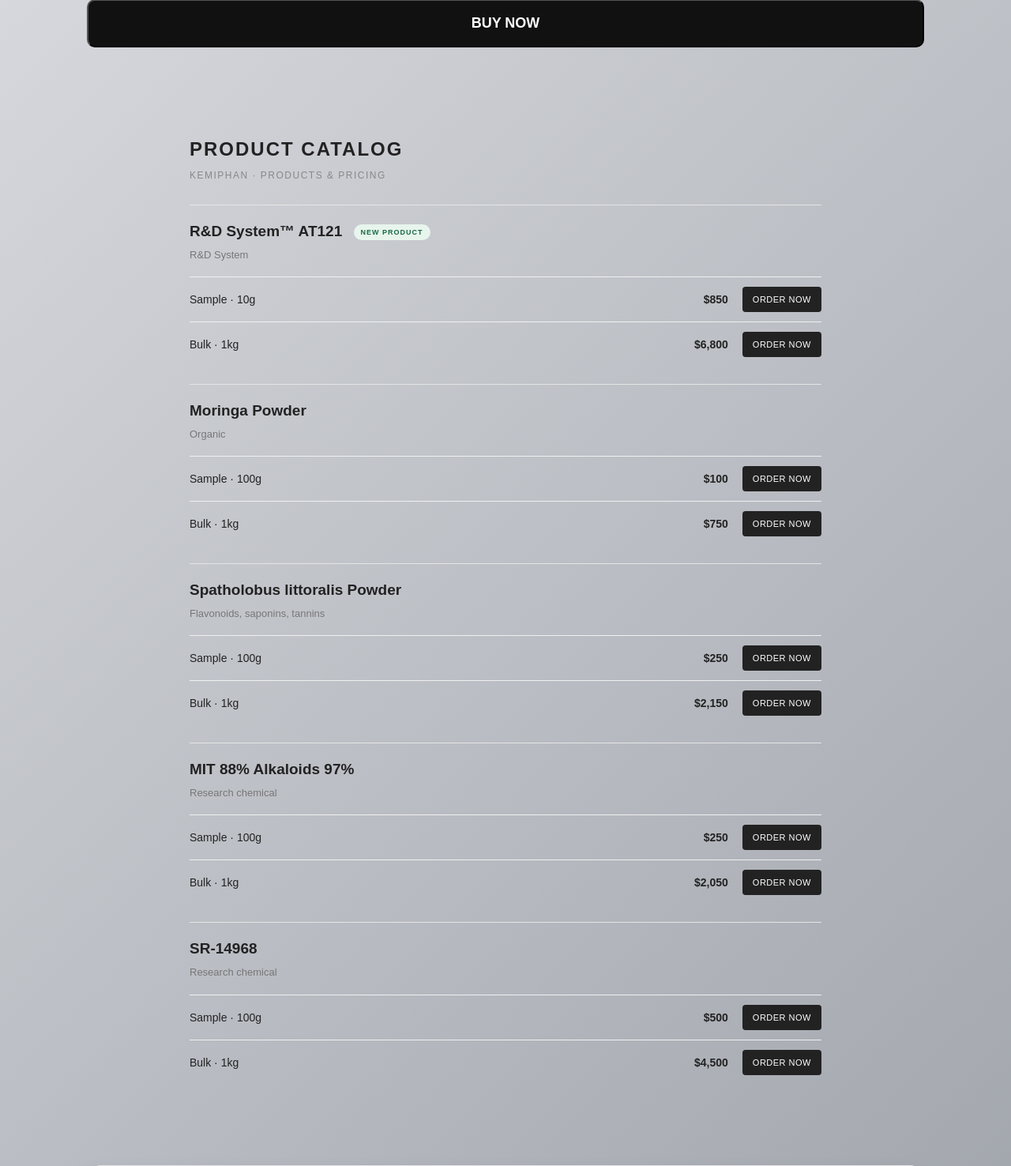
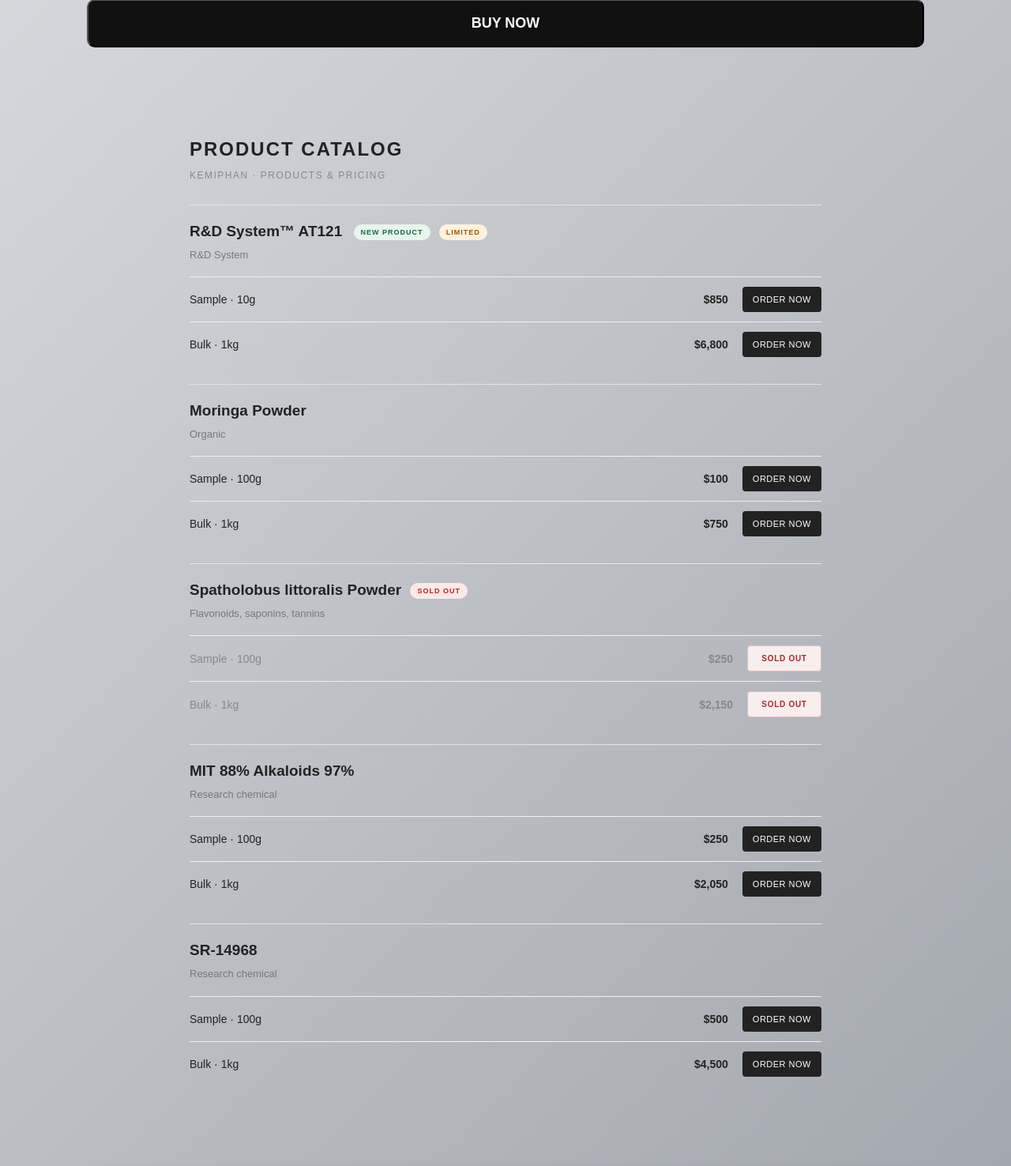
Before and after one commit to kemiphan0007/kaka, a Flask app: page / in a window 1280 px wide. Shown: the part 1285-2761 px from the top of the page at 79% size. Run offline with Flask 3, Linux system fonts and the light colour scheme; some libraries are stand-ins or nearby versions.

Commit message:
Update index.html

```diff
--- a/templates/index.html
+++ b/templates/index.html
@@ -844,6 +844,7 @@ if (option) {
         <h3>
             R&amp;D System™ AT121
             <span class="new-product-badge">NEW PRODUCT</span>
+            <span class="limited-badge">LIMITED</span>
         </h3>
         <p class="description">R&amp;D System</p>
 
@@ -877,20 +878,23 @@ if (option) {
         </div>
     </div>
 
-    <div class="catalog-item">
-        <h3>Spatholobus littoralis Powder</h3>
+    <div class="catalog-item sold-out-product">
+        <h3>
+            Spatholobus littoralis Powder
+            <span class="sold-out-badge">SOLD OUT</span>
+        </h3>
         <p class="description">Flavonoids, saponins, tannins</p>
 
-        <div class="product-option">
+        <div class="product-option sold-out-option">
             <span>Sample · 100g</span>
             <strong>$250</strong>
-            <a href="/checkout?package=Spatholobus%20littoralis%20Powder%20-%20100g%20Sample&amp;price=250">ORDER NOW</a>
+            <span class="sold-out-label" aria-label="Sold out">SOLD OUT</span>
         </div>
 
-        <div class="product-option">
+        <div class="product-option sold-out-option">
             <span>Bulk · 1kg</span>
             <strong>$2,150</strong>
-            <a href="/checkout?package=Spatholobus%20littoralis%20Powder%20-%201kg%20Bulk&amp;price=2150">ORDER NOW</a>
+            <span class="sold-out-label" aria-label="Sold out">SOLD OUT</span>
         </div>
     </div>
 
@@ -969,6 +973,48 @@ if (option) {
     vertical-align: middle;
     white-space: nowrap;
 }
+
+.limited-badge,
+.sold-out-badge {
+    display: inline-block;
+    margin-left: 6px;
+    padding: 5px 9px;
+    border-radius: 20px;
+    font-size: 9px;
+    font-weight: bold;
+    letter-spacing: 1px;
+    vertical-align: middle;
+    white-space: nowrap;
+}
+
+.limited-badge {
+    background: #fff1dc;
+    color: #995800;
+}
+
+.sold-out-badge {
+    background: #fde8e8;
+    color: #b42323;
+}
+
+.sold-out-option {
+    color: #888;
+}
+
+.sold-out-label {
+    display: inline-block;
+    min-width: 94px;
+    padding: 10px 12px;
+    border: 1px solid #e5bcbc;
+    border-radius: 4px;
+    background: #f8eeee;
+    color: #a52b2b;
+    font-size: 10px;
+    font-weight: bold;
+    letter-spacing: .7px;
+    text-align: center;
+    cursor: not-allowed;
+}
 .description {
     color: #777;
     font-size: 13px;
@@ -1013,7 +1059,9 @@ if (option) {
         text-align: center;
     }
 
-    .new-product-badge {
+    .new-product-badge,
+    .limited-badge,
+    .sold-out-badge {
         margin-left: 5px;
         padding: 4px 7px;
         font-size: 8px;
```
